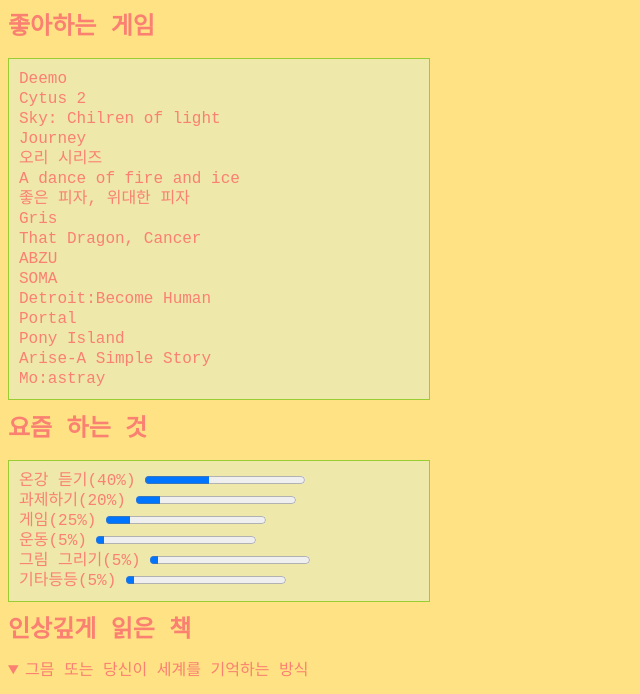
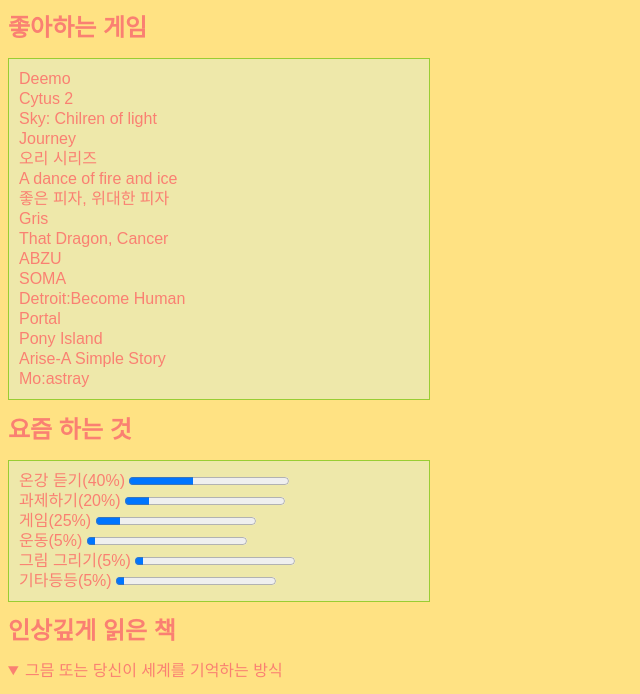
Before and after one commit to Mopaca/csstest, a plain HTML site: page index.html in a window 1280 px wide. Shown: the part 85-779 px from the top of the page, without its empty margins (0-640 px from the left). Drawn offline with Linux system fonts and the light colour scheme.

Commit message:
Update ss.css

```diff
--- a/ss.css
+++ b/ss.css
@@ -1,3 +1,3 @@
-body {background: rgb(255, 226, 131); color: salmon;font-family: "나눔스퀘어OTF",'Courier New', Courier, monospace; line-height: 15pt;}
+body {background: rgb(255, 226, 131); color: salmon;font-family: "나눔스퀘어OTF",sans-serif; line-height: 15pt;}
 nav {font-weight: lighter}
 ul, p {width: 400px; padding: 10px; border: 1.5px solid yellowgreen; background: palegoldenrod;}
```
